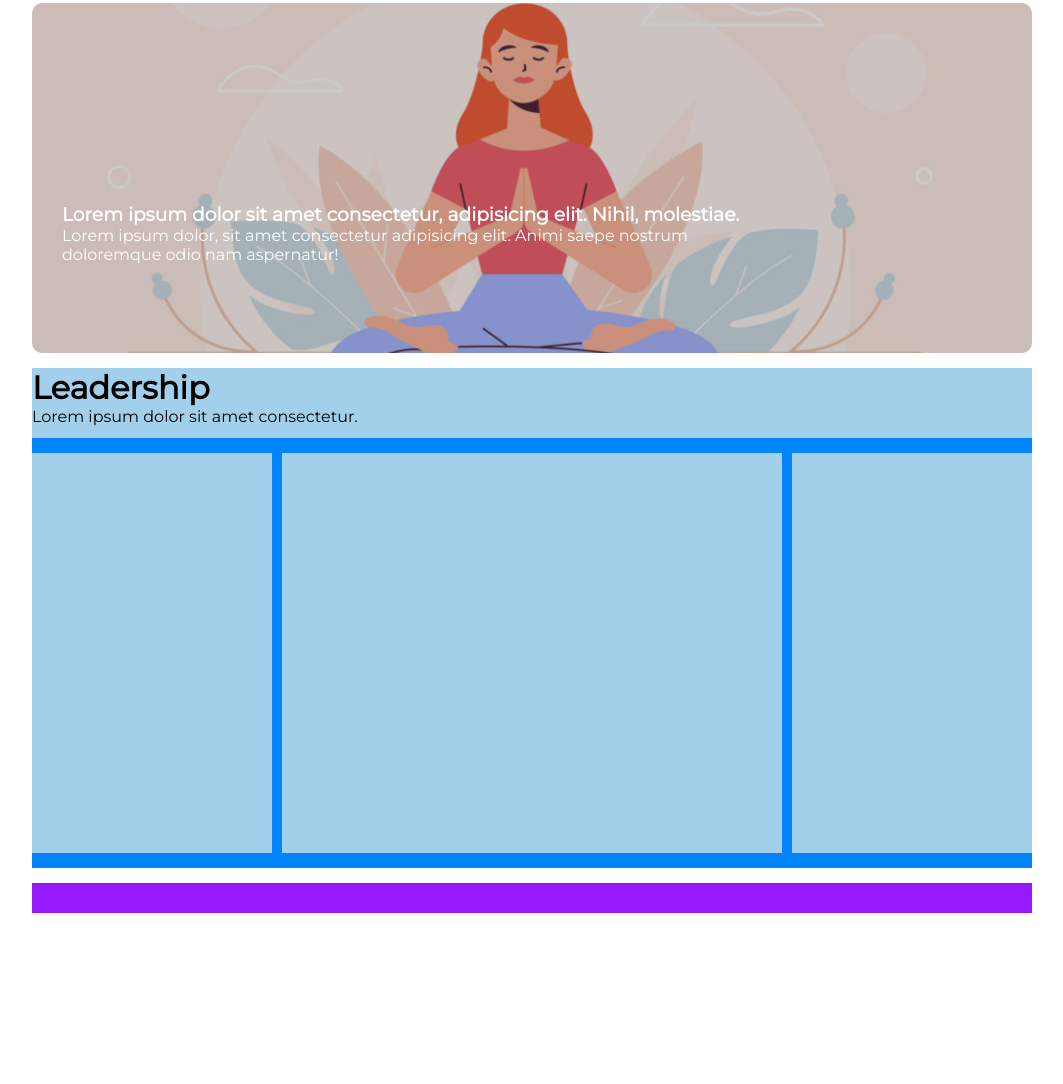
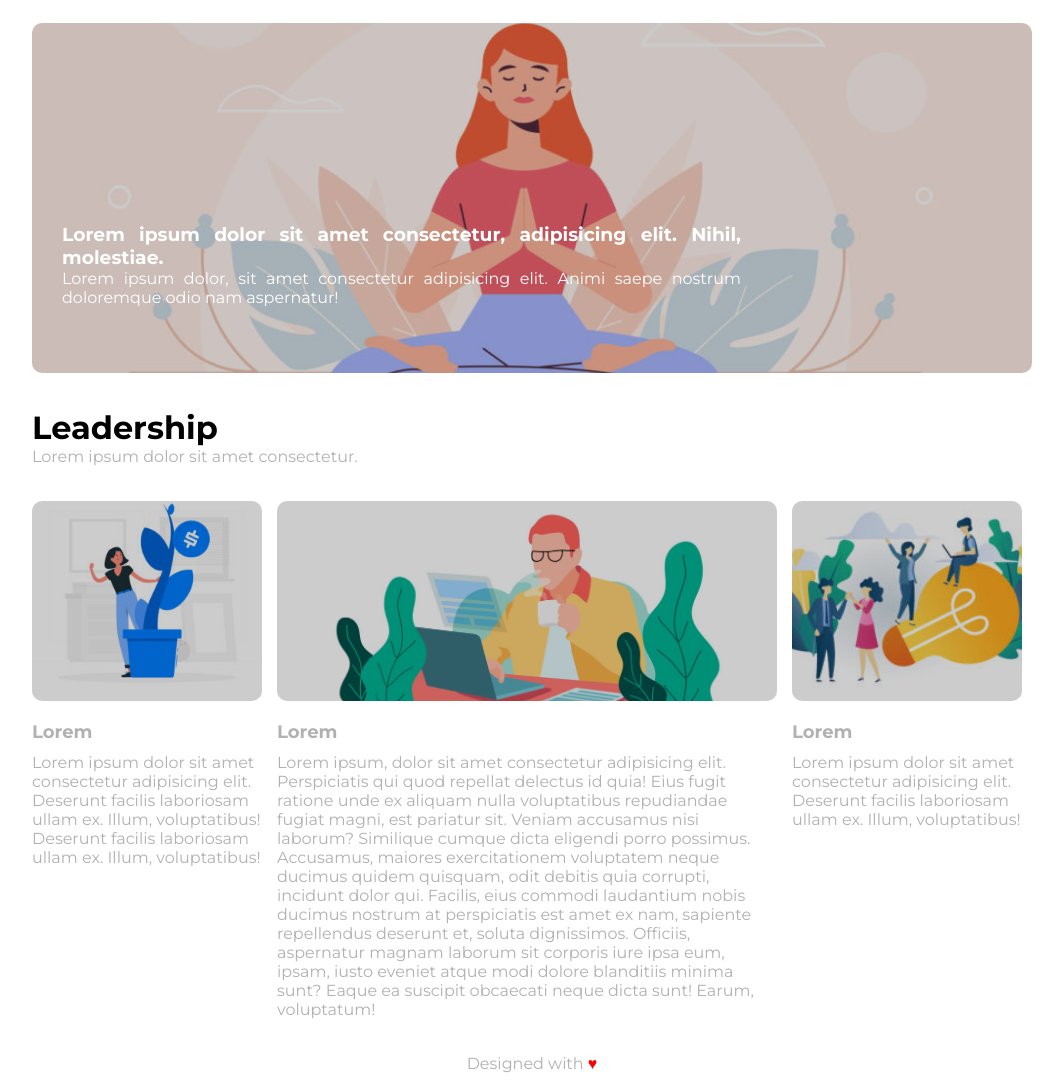
Before and after one commit to agostinopique/htmlcss-wp, a plain HTML site: page index.html in a window 1280 px wide. Shown: the part 118-1202 px from the top of the page, without its empty margins (108-1171 px from the left). Before the commit the page ends 1031 px from the top, so only its background shows below. Drawn offline with Linux system fonts and the light colour scheme.

Commit message:
Fix margini e titoli colonne

```diff
--- a/index.html
+++ b/index.html
@@ -7,6 +7,9 @@
   <link rel="preconnect" href="https://fonts.googleapis.com">
   <link rel="preconnect" href="https://fonts.gstatic.com" crossorigin>
   <link href="https://fonts.googleapis.com/css2?family=Montserrat&display=swap" rel="stylesheet">
+  <link rel="preconnect" href="https://fonts.googleapis.com">
+  <link rel="preconnect" href="https://fonts.gstatic.com" crossorigin>
+  <link href="https://fonts.googleapis.com/css2?family=Montserrat:wght@700&display=swap" rel="stylesheet">
   <meta name="description" content="Neori">
   <link rel="stylesheet" href="style.css">
   <title>Neori</title>
@@ -64,9 +67,37 @@
 
     <!-- Elementi Float -->
     <div class="clearfix mb-15">
-      <section class="col col-sx"></section>
-      <section class="center"></section>
-      <section class="col col-dx"></section>
+
+        <!-- Colonna sx -->
+      <section class="col col-sx">
+        <div class="sx-img overlay col-img">
+          <div class="overlay"></div>
+        </div>
+        <h5>Lorem</h5>
+        <p>Lorem ipsum dolor sit amet consectetur adipisicing elit. Deserunt facilis laboriosam ullam ex. Illum, voluptatibus! Deserunt facilis laboriosam ullam ex. Illum, voluptatibus!</p>
+      </section>
+        <!-- / Colonna sx -->
+
+      <!-- Colonna centrale -->
+      <section class="center">
+        <div class="cntr-img overlay col-img">
+          <div class="overlay"></div>
+        </div>
+        <h5>Lorem</h5>
+        <p>Lorem ipsum, dolor sit amet consectetur adipisicing elit. Perspiciatis qui quod repellat delectus id quia! Eius fugit ratione unde ex aliquam nulla voluptatibus repudiandae fugiat magni, est pariatur sit. Veniam accusamus nisi laborum? Similique cumque dicta eligendi porro possimus. Accusamus, maiores exercitationem voluptatem neque ducimus quidem quisquam, odit debitis quia corrupti, incidunt dolor qui. Facilis, eius commodi laudantium nobis ducimus nostrum at perspiciatis est amet ex nam, sapiente repellendus deserunt et, soluta dignissimos. Officiis, aspernatur magnam laborum sit corporis iure ipsa eum, ipsam, iusto eveniet atque modi dolore blanditiis minima sunt? Eaque ea suscipit obcaecati neque dicta sunt! Earum, voluptatum!</p>
+      </section>
+      <!-- / Colonna centrale -->
+
+      <!-- Colonna dx -->
+      <section class="col col-dx">
+        <div class="dx-img overlay col-img">
+          <div class="overlay"></div>
+        </div>
+        <h5>Lorem</h5>
+        <p>Lorem ipsum dolor sit amet consectetur adipisicing elit. Deserunt facilis laboriosam ullam ex. Illum, voluptatibus!</p>
+      </section>
+      <!-- / Colonna dx -->
+
     </div>
     <!-- / Elementi Float -->
 
@@ -75,7 +106,9 @@
   <!-- / Second-banner & column sections -->
 
   <!-- Footer -->
-  <footer class="credits"></footer>
+  <footer class="credits">
+    <p>Designed with <span class="heart"></span></p>
+  </footer>
   <!-- / Footer -->
 
 </body>
--- a/style.css
+++ b/style.css
@@ -24,8 +24,8 @@ body {
 
 .col, .center {
   float: left;
-  background-color: #A2D0EA;
-  height: 400px;
+  color: #B1B1B1;
+
 }
 
 .overlay {
@@ -35,7 +35,7 @@ body {
 
 /* CORREZZIONE: Visto che la misura margin-bottom ricorre moltissimo possimao creare una classe da inserire all'interno dell utility, da poter utilizzare spesso. */
 .mb-15{
-  margin-bottom: 15px;
+  margin-bottom: 35px;
 }
 /* HEADER */
 
@@ -79,23 +79,24 @@ header .jumbotron {
 }
 .overlay h3, .overlay p{
   width: 70%;
+  text-align: justify;
 }
 
 
 /* MAIN */
 main {
-  height: 500px;
-  background-color: #0085FF;
+  /* height: 500px; */
 }
 
-main div.top-ban {
-  height: 70px;
-  background-color: #A2D0EA;
+.top-ban h1 {
+  font-family: font-family: 'Montserrat', sans-serif;
+}
+.top-ban p{
+  color: #B1B1B1;
 }
 
-
 section.col {
-  width: 24%;
+  width: 23%;
 }
 
 section.center {
@@ -103,16 +104,49 @@ section.center {
 }
 
 [class$="sx"]{
-  margin-right: 1%;
+  margin-right: 1.5%;
 }
 
 [class$="dx"] {
-  margin-left: 1%;
+  margin-left: 1.5%;
+}
+
+.col-img {
+  width: 100%;
+  height: 200px;
+  background-position: center;
+  background-size: cover;
+  border-radius: 10px;
+  overflow: hidden;margin-bottom: 5px;
+  margin-bottom: 20px;
+}
+
+.col .sx-img {
+  background-image: url(./assets/img/img-1.jpg);
+}
+
+.center .cntr-img {
+  background-image: url(./assets/img/banner-2.jpg);
+}
+
+.col .dx-img {
+  background-image: url(./assets/img/img-3.jpg)
+}
+
+section h5 {
+  font-size: large;
+  margin: 10px 0;
 }
 
 /* FOOTER */
 
 .credits {
   height: 30px;
-  background-color: #971AFF;
+  text-align: center;
+  color: #B1B1B1;
 }
+
+.credits .heart::after {
+  content: '\2665';
+  color: red;
+}
```
